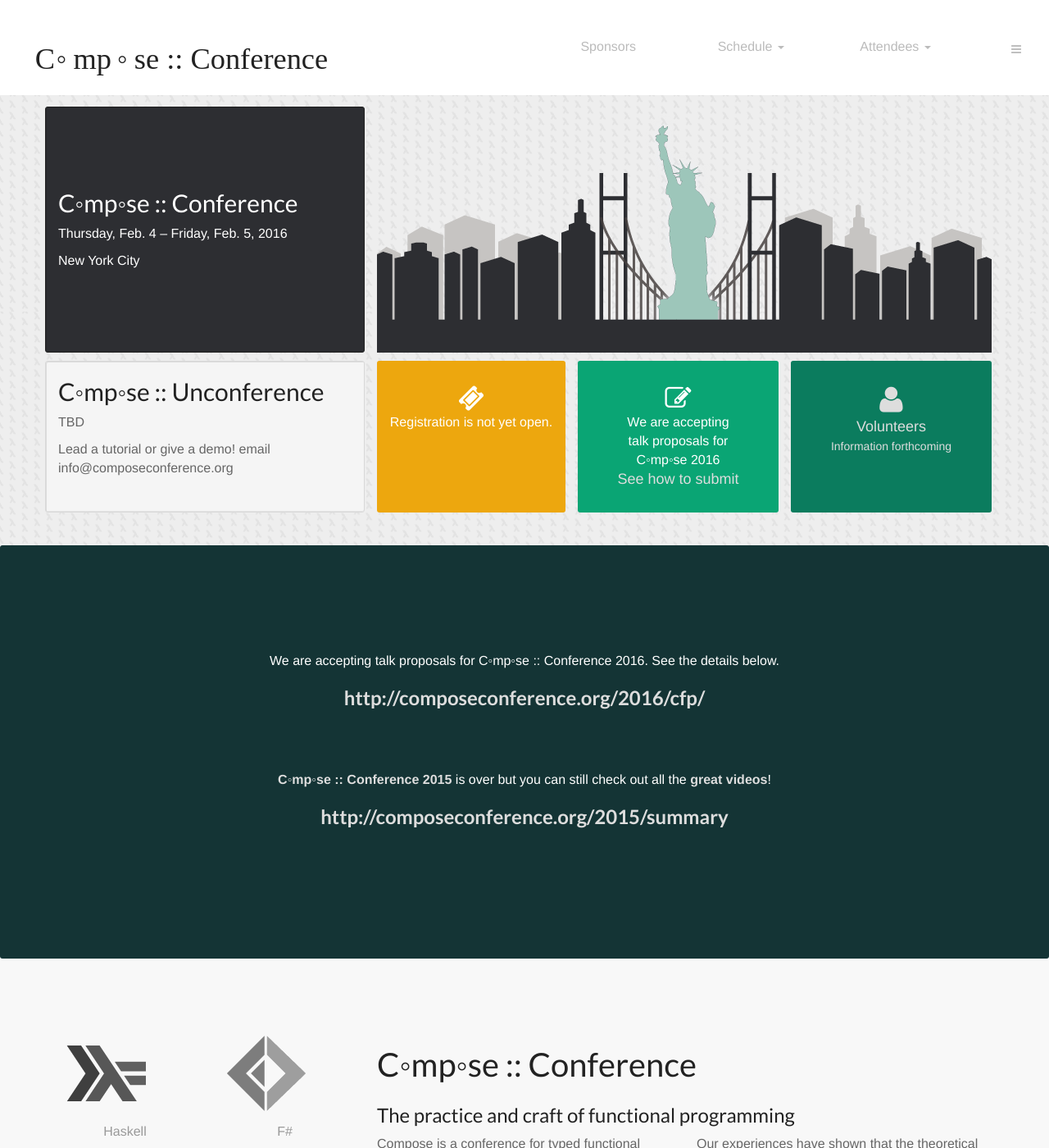
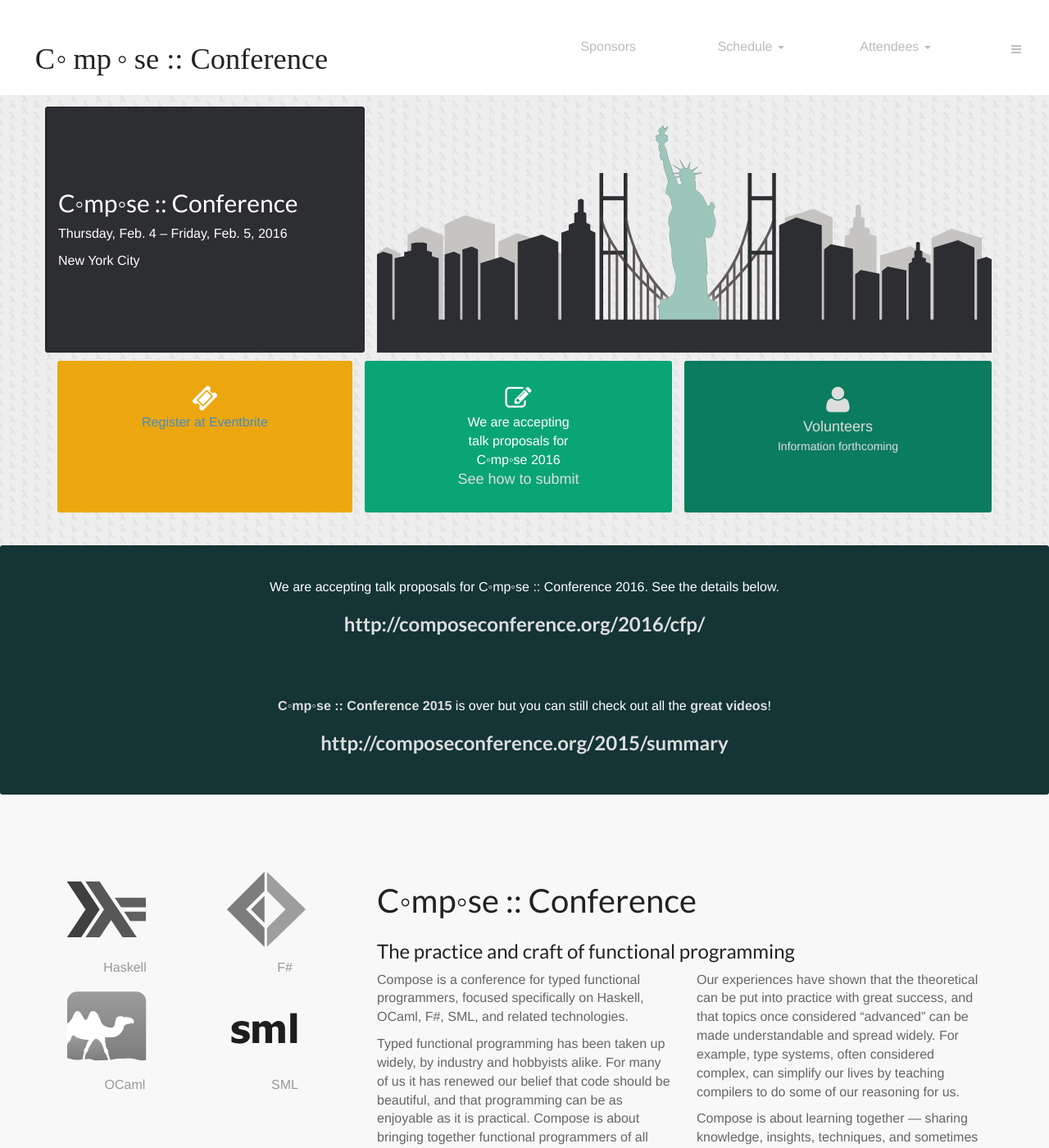
Before and after one commit to ny-haskell/composeconference, a Jekyll site: the page index.html, which Jekyll copies as it is, in a window 1280 px wide and 1400 px high. Shown: the whole window at 82% size. Built offline with Jekyll 4.4.1, drawn with Linux system fonts in a browser that asks for light colours; Markdown is read by kramdown in place of the engine named in the settings.

Commit message:
remove unconference, add keynote title, add registration

```diff
--- a/assets/css/style.css
+++ b/assets/css/style.css
@@ -340,9 +340,9 @@ h1, h2, h3, h4, h5, h6 {
     background: #143435;
     border-radius: 3px;
     color: #fff;
-    min-height: 485px;
-    padding-bottom:150px;
-    padding-top:130px;
+    min-height: 200px;
+    padding-bottom:40px;
+    padding-top:40px;
     text-align: center;
     text-align: center;
     vertical-align: center;
--- a/index.html
+++ b/index.html
@@ -47,8 +47,8 @@
                       <ul class="dropdown-menu" role="menu">
                         <li><a href="/2016/" class="smoothScroll">Program</a></li>
                         <li><a href="/2016/" class="smoothScroll">Speakers</a></li>
-                        <li class="divider"></li>
-                        <li><a href="/2016/unconference/">Unconference</a></li>
+<!--                        <li class="divider"></li>
+                        <li><a href="/2016/unconference/">Unconference</a></li> -->
                       </ul>
                     </li>
                     <li class="dropdown hidden-xs">
@@ -71,13 +71,13 @@
                                 <i class="fa fa-times menu-close"></i>
                                 <a href="#about" class="smoothScroll">About</a>
                                 <a href="#" class="smoothScroll">Submit</a>
-                                <a href="http://meetup.com/ny-haskell" class="smoothScroll">Register</a>
+                                <a href="https://composeconference.eventbrite.com" class="smoothScroll">Register</a>
 
                                 <div class="visible-xs">
                                     <a href="/2016/cfp/">CFP</a>
                                     <a href="#topics" class="smoothScroll">Speakers</a>
                                     <a href="#program" class="smoothScroll">Program</a>
-                                    <a href="/2016/unconference/">Unconference</a>
+                                    <!-- <a href="/2016/unconference/">Unconference</a> -->
                                     <a href="/2016/sponsors/" class="smoothScroll">Sponsors</a>
                                     <a href="/2016/conduct/">Policies</a>
                                 </div>
@@ -98,34 +98,32 @@
 	<div id="landingheader">
 		<div class="container">
 			<div class="row">
-				<div class="col-md-4 col-sm-4 col-xs-12">
+				<div class="col-md-12 col-sm-12 col-xs-12">
 					<div class="row">
-						<div class="col-md-12 mainblock">
+						<div class="col-md-4 mainblock">
 							<h2>C◦mp◦se :: Conference</h2>
 							<p>Thursday, Feb. 4 &ndash; Friday, Feb. 5, 2016</p>
 							<p><a href="#venue" style="color:#FFF">New York City</a> </p>
 						</div>
+						<div class="col-md-8">
+							<div class="view">&nbsp;</div>
+						</div>
 					</div>
+        </div>
+        <div class="col-md-12 col-sm-12 col-xs-12">
 					<div class="row">
-						<div class="col-md-12 unconfblock">
+<!--
+            <div class="col-md-12 unconfblock">
 							<h2>C◦mp◦se :: Unconference</h2>
 							<p>TBD</p>
 							<p>Lead a tutorial or give a demo! email info@composeconference.org</p>
 						</div>
-					</div>
-				</div>
-				<div class="col-md-8 col-sm-8 col-xs-12">
-					<div class="row">
-						<div class="col-md-12">
-							<div class="view">&nbsp;</div>
-						</div>
-					</div>
-					<div class="row">
+          -->
 						<div class="col-md-4 col-sm-4 col-xs-4 block">
 							<div class="reg">
 							<p>
 								<i class="fa fa-ticket fa-2x"></i> <br />
-                				Registration is not yet open.</p>
+                				<a href="https://composeconference.eventbrite.com">Register at Eventbrite</a></p>
 							</div>
 						</div>
 						<div class="col-md-4 col-sm-4 col-xs-4 block ">
```
Also changed, not shown: 2016/index.md (+1 -1 lines), _includes/header2016.html (+4 -4 lines).
